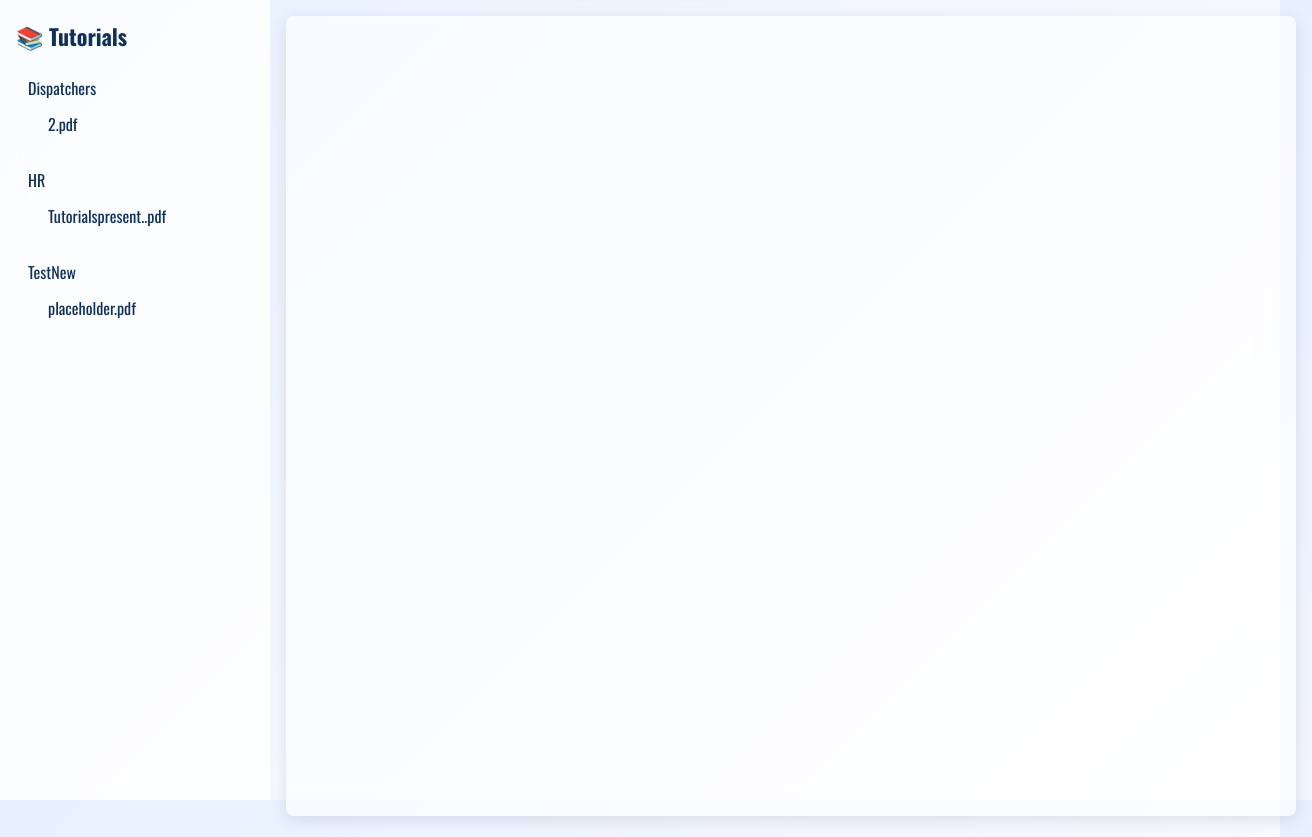
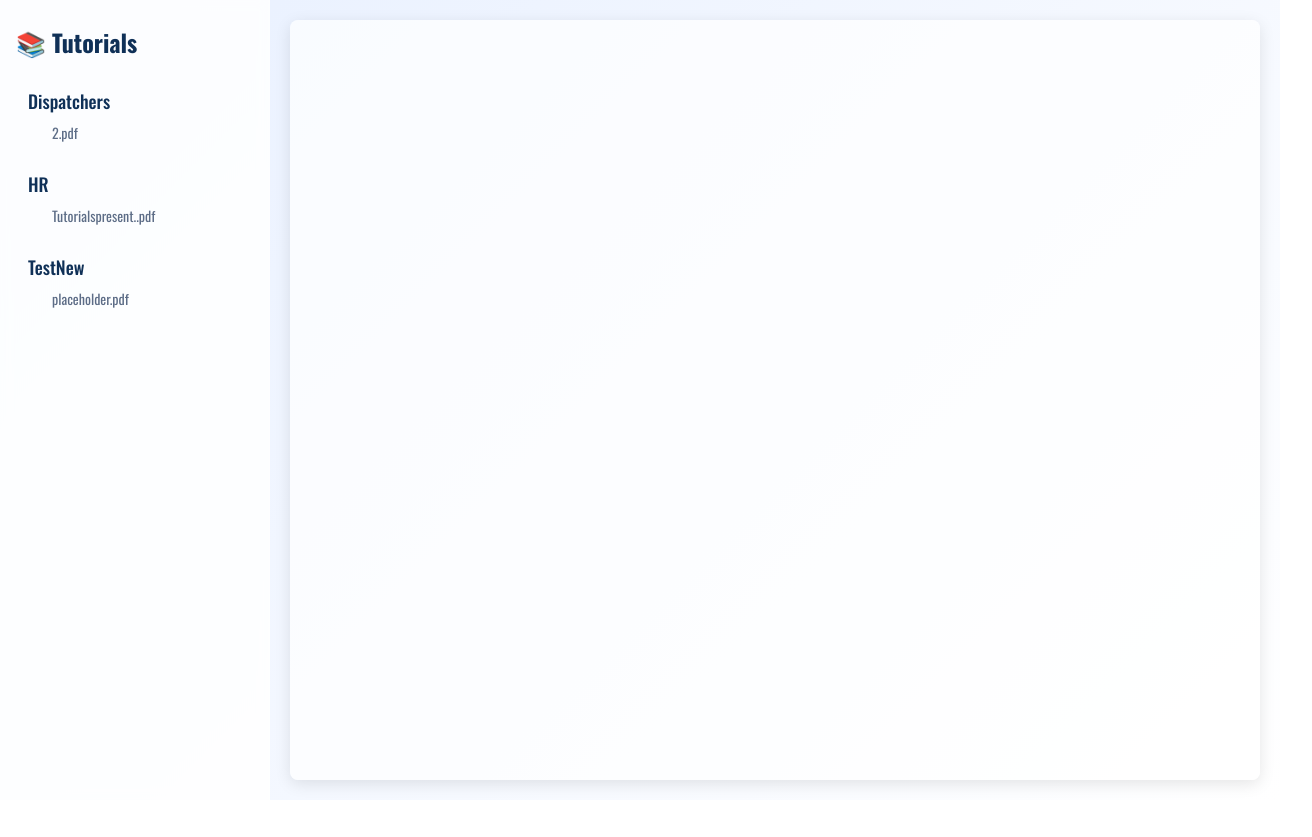
Before and after one commit to VolodymyrZuiev/learn-platform, a plain HTML site: page index.html in a window 1280 px wide. Shown: the whole page, 1312 px wide, since content can reach past the window. After the commit the page ends 800 px from the top, so only its background shows below. Drawn offline with nearby package versions, Linux system fonts and the light colour scheme.

Commit message:
Update style.css

```diff
--- a/style.css
+++ b/style.css
@@ -1,20 +1,19 @@
 /* ===========================================
-   Learn Platform — современный стиль
+   Learn Platform — modern UI with Oswald font
    =========================================== */
-
-/* Импорт шрифта Oswald */
 @import url('https://fonts.googleapis.com/css2?family=Oswald:wght@400;500;700&display=swap');
 
 :root {
   --sidebar-width: 270px;
-  --sidebar-bg: rgba(255,255,255,0.8);
+  --sidebar-bg: rgba(255,255,255,0.85);
   --sidebar-border: rgba(255,255,255,0.3);
-  --hover-bg: rgba(255,255,255,0.6);
+  --hover-bg: rgba(255,255,255,0.7);
   --main-bg-gradient: linear-gradient(135deg, #e8f0ff 0%, #ffffff 100%);
   --font: 'Oswald', sans-serif;
+  --color-primary: #0f3057;      /* dark color for folders */
+  --color-secondary: #5d6d87;    /* light color for files */
 }
 
-/* Reset basic */
 * {
   box-sizing: border-box;
   margin: 0;
@@ -27,37 +26,40 @@ body {
   background: var(--main-bg-gradient);
   display: flex;
   overflow: hidden;
-  color: #0f3057;
+  color: var(--color-primary);
 }
 
-/* Container layout */
 .app-container {
   display: flex;
   width: 100%;
   height: 100vh;
-  backdrop-filter: blur(10px);
 }
 
-/* Sidebar styling */
+/* Sidebar */
 .sidebar {
   width: var(--sidebar-width);
   background: var(--sidebar-bg);
   border-right: 1px solid var(--sidebar-border);
-  padding: 20px 16px;
+  padding: 24px 16px;
   overflow-y: auto;
-  transition: background 0.3s ease;
+  backdrop-filter: blur(6px);
 }
 
 .sidebar h2 {
-  font-size: 22px;
-  margin-bottom: 16px;
+  font-size: 24px;
+  margin-bottom: 20px;
+  font-weight: 600;
 }
 
 .sidebar ul {
   list-style: none;
 }
 
-.sidebar li {
+/* top-level folders */
+.sidebar ul > li {
+  font-size: 18px;
+  font-weight: 500;
+  color: var(--color-primary);
   padding: 8px 12px;
   margin: 4px 0;
   border-radius: 6px;
@@ -65,32 +67,45 @@ body {
   transition: background 0.3s ease, transform 0.2s;
 }
 
-.sidebar li:hover {
+.sidebar ul > li:hover {
   background: var(--hover-bg);
   transform: translateX(4px);
 }
 
-.sidebar li ul li {
-  padding-left: 20px;
+/* nested files */
+.sidebar ul > li > ul > li {
+  font-size: 14px;
+  font-weight: 400;
+  color: var(--color-secondary);
+  padding: 6px 12px 6px 24px;
+  margin: 2px 0;
+  border-radius: 6px;
+  cursor: pointer;
+  transition: background 0.2s ease, transform 0.2s;
 }
 
-/* Viewer area */
+.sidebar ul > li > ul > li:hover {
+  background: var(--hover-bg);
+  transform: translateX(4px);
+}
+
+/* Viewer */
 .viewer {
   flex: 1;
-  background: transparent;
+  padding: 20px;
+  overflow: auto;
 }
 
 .viewer iframe {
   width: 100%;
   height: 100%;
   border: none;
-  background: rgba(255,255,255,0.6);
+  background: rgba(255,255,255,0.7);
   box-shadow: 0 4px 16px rgba(0,0,0,0.1);
   border-radius: 8px;
-  margin: 16px;
   transition: box-shadow 0.3s ease;
 }
 
 .viewer iframe:hover {
-  box-shadow: 0 6px 24px rgba(0,0,0,0.2);
+  box-shadow: 0 8px 24px rgba(0,0,0,0.15);
 }
```
